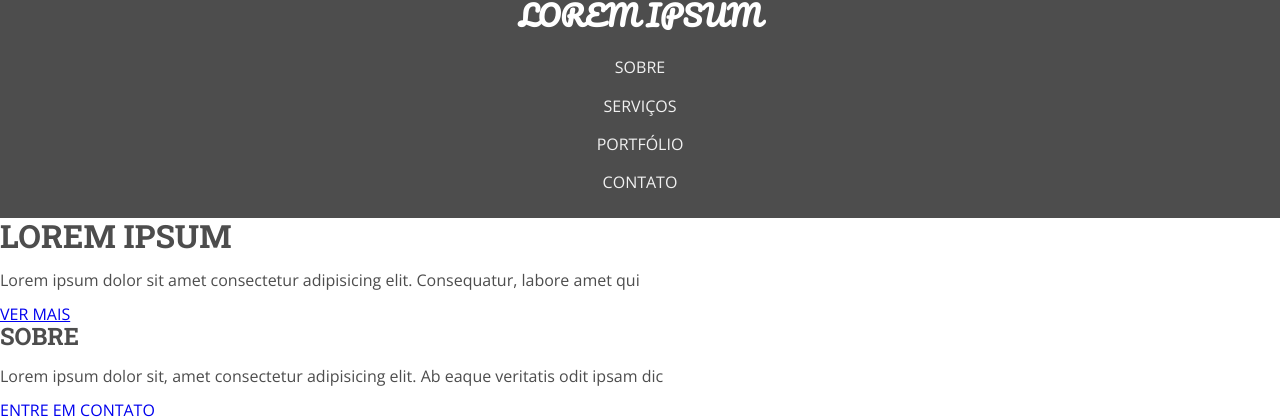
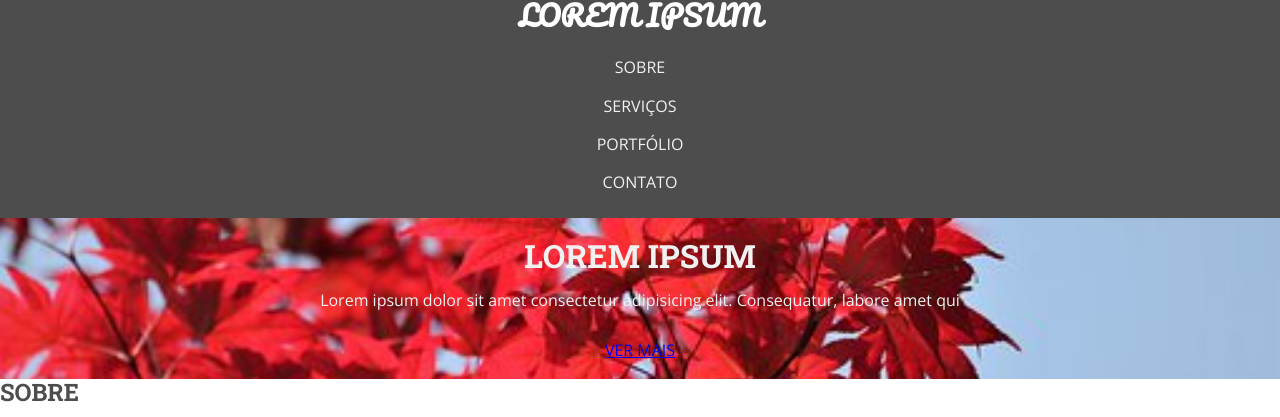
Before and after one commit to Bruno1903/Project-Front-End-Responsive, a plain HTML site: page index.html in a window 1280 px wide. Shown: the top 417 px of the page. Drawn offline with nearby package versions, Linux system fonts and the light colour scheme.

Commit message:
Adiciona pasta de imgs, e também estilos ao cabeçalho do site

```diff
--- a/css/estilos.css
+++ b/css/estilos.css
@@ -55,3 +55,23 @@ nav ul li a {
     text-decoration: none; /*Remove decoração para tirar o sublinhado*/
     color: #f1f1f1;
 }
+
+/*CABEÇALHO*/
+
+header {
+    background-image: url('../imagens/fundo.jpg');
+    background-size: cover; /*Cobre o espaço inteiro*/
+    background-position: center; /*Centraliza imagem no eixo horizontal e vertical*/
+    background-repeat: no-repeat;
+    color: #f1f1f1;
+    display: flex;
+    flex-direction: column; /*Direção em colunas*/
+    align-items: center;
+    text-align: center;
+    padding: 20px; /*Altera todos os lados para 20px*/
+}
+
+header p {
+    /*Inserindo margem inferior*/
+    margin-bottom: 2em; /*em é uma medida relativa de tamanho, em relação ao tamanho da fonte do elemento pai*/
+}
```
Also changed, not shown: imagens/fundo.jpg (added).
